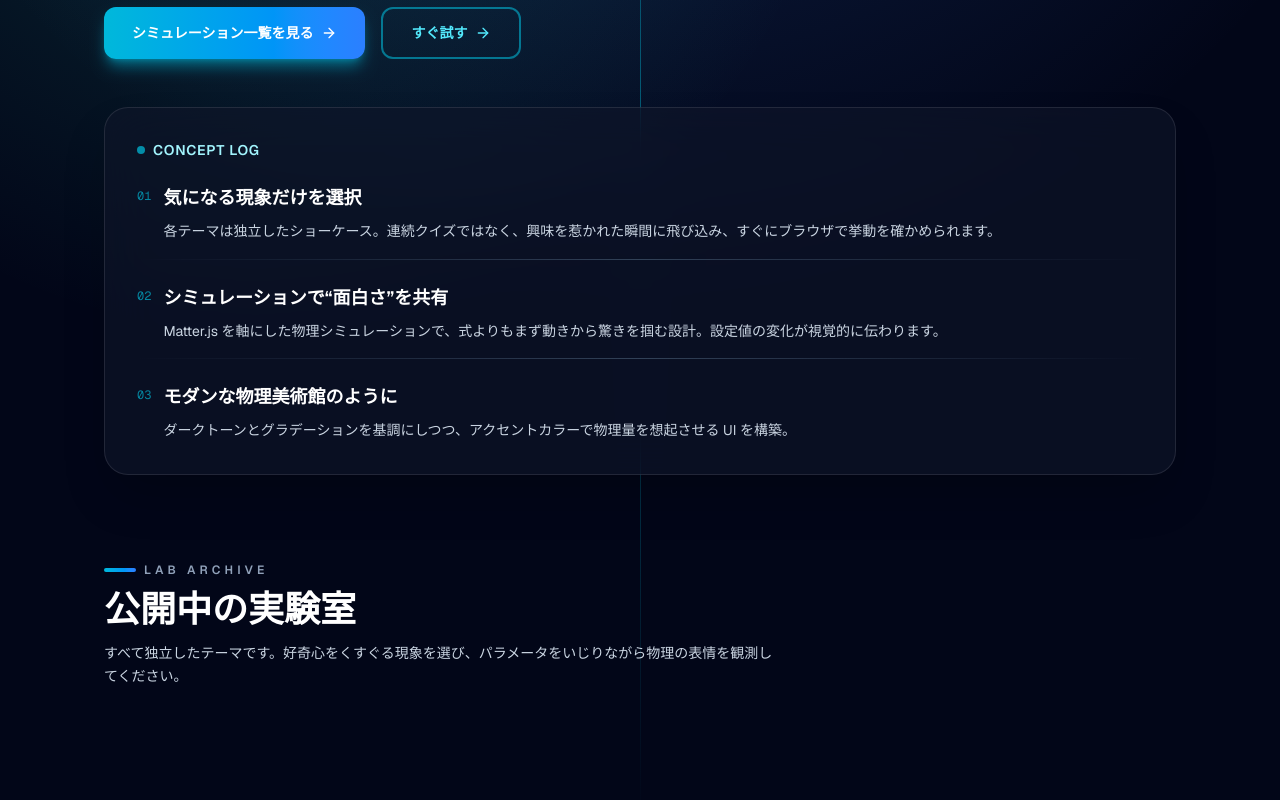
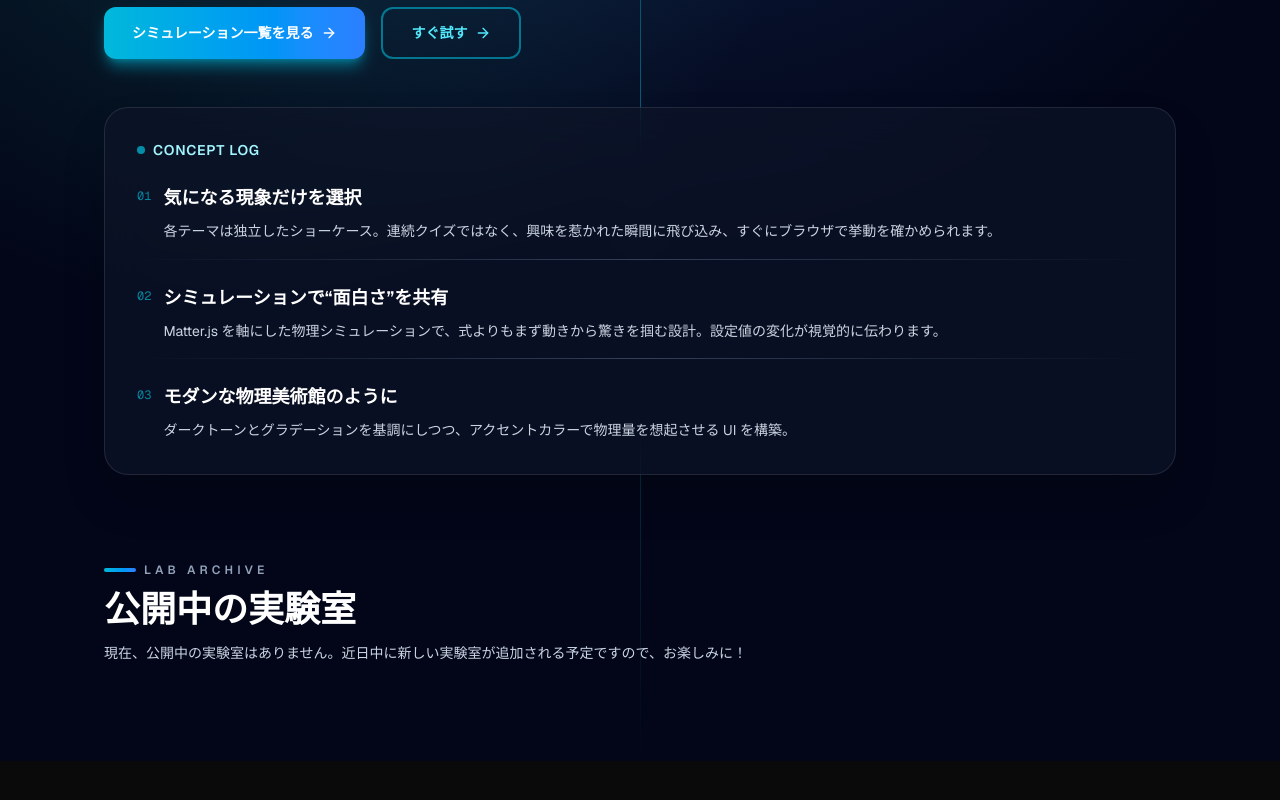
Before and after one commit to yuke325/physics-problems, a Next.js app: page / in a window 1280 px wide. Shown: the part 524-1324 px from the top of the page. After the commit the page ends 1285 px from the top, so only its background shows below. Built offline with nearby package versions, Linux system fonts and the light colour scheme.

Commit message:
feat: update

```diff
--- a/components/home/ExperimentsSection.tsx
+++ b/components/home/ExperimentsSection.tsx
@@ -8,7 +8,31 @@ type ExperimentsSectionProps = {
 };
 
 export function ExperimentsSection({ labs }: ExperimentsSectionProps) {
-  const featuredLab = labs[0];
+  const labLength = labs.length;
+  if (labLength === 0) {
+    return (
+      <section id="explore" className="space-y-8">
+        <div className="flex flex-col gap-4 md:flex-row md:items-end md:justify-between">
+          <div className="space-y-3">
+            <div className="inline-flex items-center gap-2">
+              <div className="h-1 w-8 rounded-full bg-gradient-to-r from-cyan-500 to-blue-500" />
+              <p className="text-xs uppercase tracking-[0.35em] text-slate-400 font-semibold">
+                Lab Archive
+              </p>
+            </div>
+            <h2 className="text-3xl md:text-4xl font-bold text-white">
+              公開中の実験室
+            </h2>
+            <p className="mt-3 text-sm text-slate-300 max-w-2xl leading-relaxed">
+              現在、公開中の実験室はありません。近日中に新しい実験室が追加される予定ですので、お楽しみに！
+            </p>
+          </div>
+        </div>
+      </section>
+    );
+  }
+  const randomIndex = Math.floor(Math.random() * labLength);
+  const featuredLab = labs[randomIndex];
 
   return (
     <section id="explore" className="space-y-8">
```
